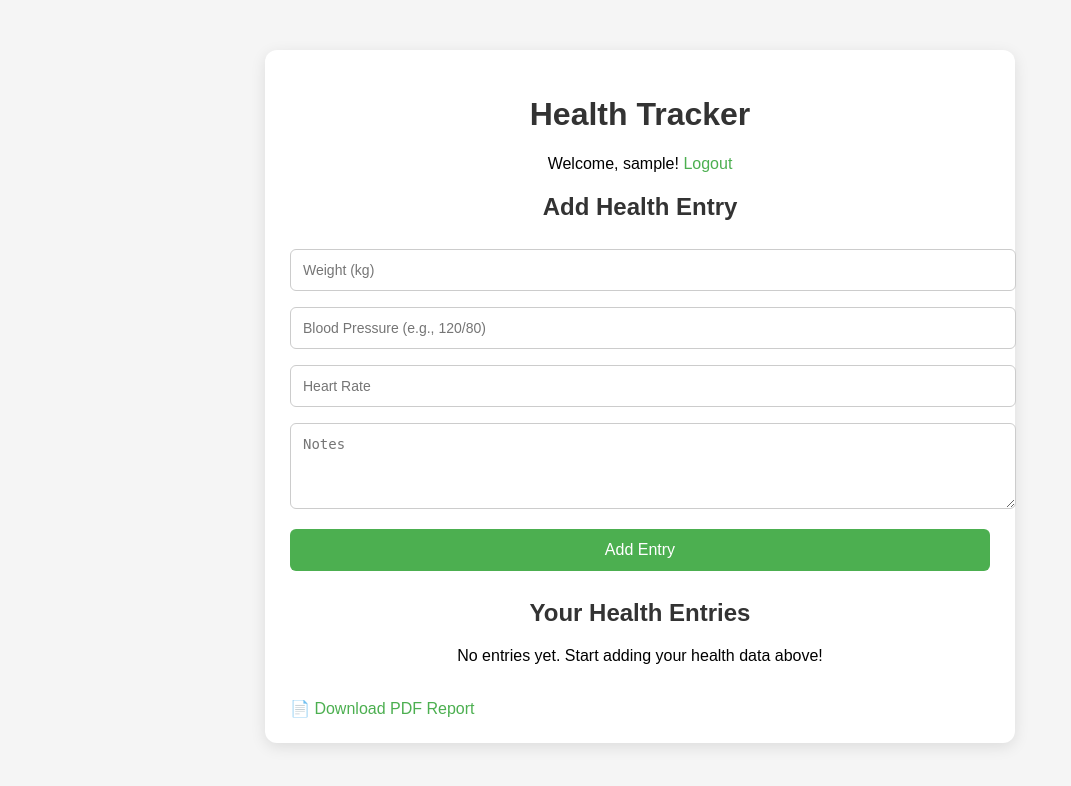
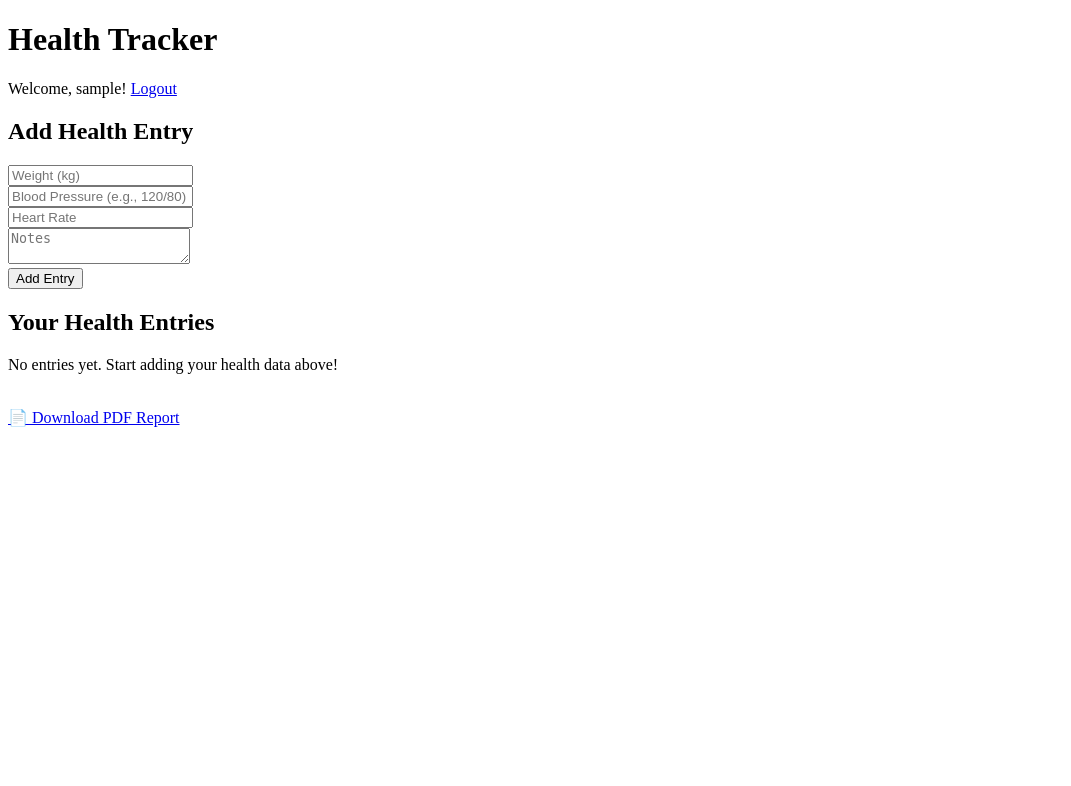
Before and after one commit to Pranavreddyedula/MediMind, a Flask app: page /health in a window 1280 px wide. Shown: the top 786 px of the page, without its empty margins (0-1071 px from the left). Run offline with Flask 3, Linux system fonts and the light colour scheme; the visitor is signed in with stand-in values (Sample User, id 1); data that the repository does not hold is empty.

Commit message:
Update style.css

```diff
--- a/static/style.css
+++ b/static/style.css
@@ -1,82 +1,35 @@
-body {
-    font-family: Arial, sans-serif;
-    background-color: #f5f5f5;
-    margin: 0;
-    padding: 0;
+/* Reuse existing styles, adding a few enhancements */
+
+/* Buttons for links (like Home, About, etc.) */
+a.btn {
+    display: inline-block;
+    padding: 10px 18px;
+    background-color: #4CAF50;
+    color: white !important;
+    border-radius: 6px;
+    transition: background-color 0.3s ease;
+    margin-top: 15px;
 }
 
-.container {
-    max-width: 700px;
-    margin: 50px auto;
-    background: #fff;
-    padding: 25px;
-    border-radius: 12px;
-    box-shadow: 0 4px 15px rgba(0,0,0,0.1);
+a.btn:hover {
+    background-color: #45a049;
+    text-decoration: none;
 }
 
-h1, h2 {
+/* Center footer links like "Back to Home" */
+footer {
     text-align: center;
-    color: #333;
+    margin-top: 25px;
 }
 
-p {
-    text-align: center;
-    font-size: 16px;
-}
-
-form input, form textarea, form button {
-    width: 100%;
-    padding: 12px;
-    margin: 8px 0;
-    border-radius: 6px;
-    border: 1px solid #ccc;
-    font-size: 14px;
-}
-
-form textarea {
-    resize: vertical;
-    min-height: 60px;
-}
-
-form button {
-    background-color: #4CAF50;
-    color: white;
-    border: none;
-    cursor: pointer;
-    font-size: 16px;
-    transition: background-color 0.3s ease;
-}
-
-form button:hover {
-    background-color: #45a049;
-}
-
-table {
-    width: 100%;
-    border-collapse: collapse;
+/* Better spacing for forms */
+form {
     margin-top: 20px;
 }
 
-table th, table td {
-    border: 1px solid #ddd;
-    padding: 10px;
-    text-align: center;
+/* Smooth hover effect for form fields */
+form input:focus, form textarea:focus {
+    border-color: #4CAF50;
+    outline: none;
+    box-shadow: 0 0 5px rgba(76, 175, 80, 0.3);
 }
-
-table th {
-    background-color: #4CAF50;
-    color: white;
-}
-
-table tr:nth-child(even) {
-    background-color: #f9f9f9;
-}
-
-a {
-    color: #4CAF50;
-    text-decoration: none;
-}
-
-a:hover {
-    text-decoration: underline;
-}
```
